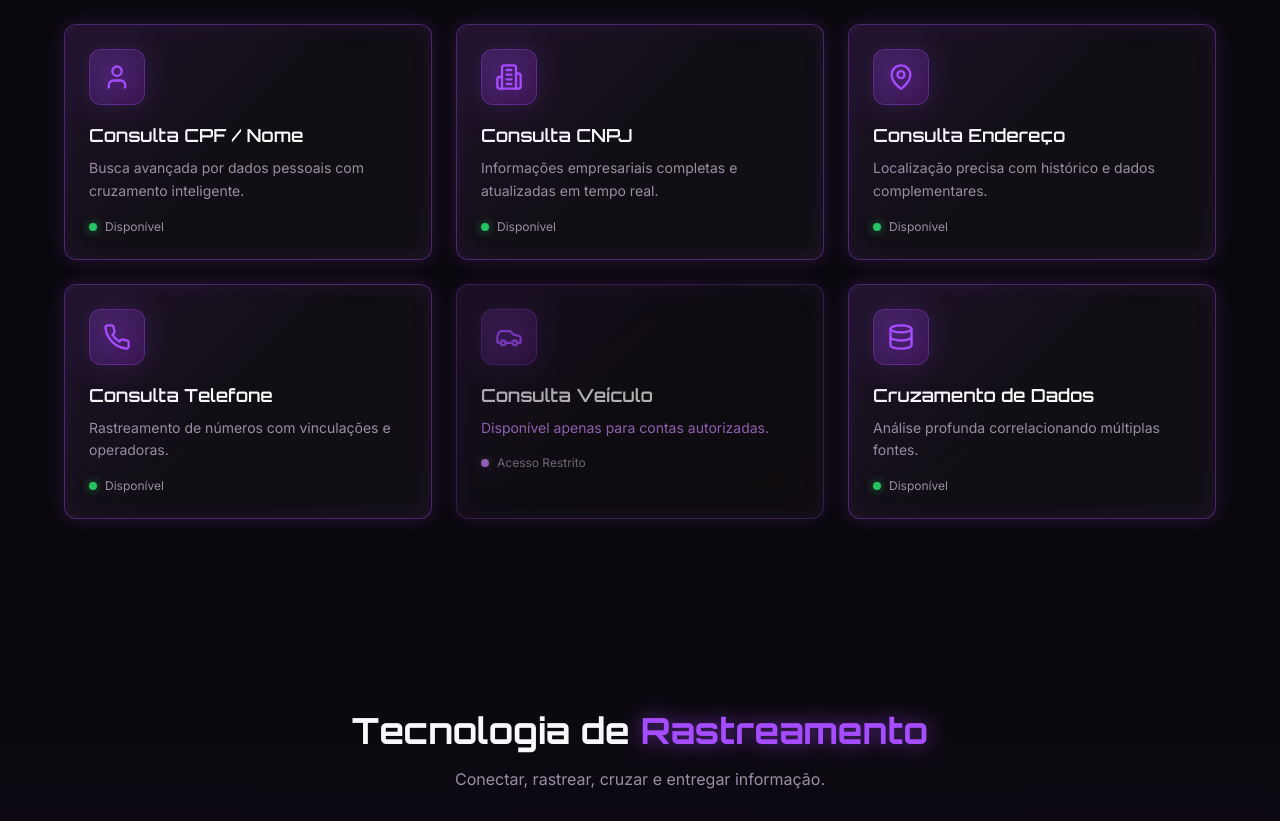
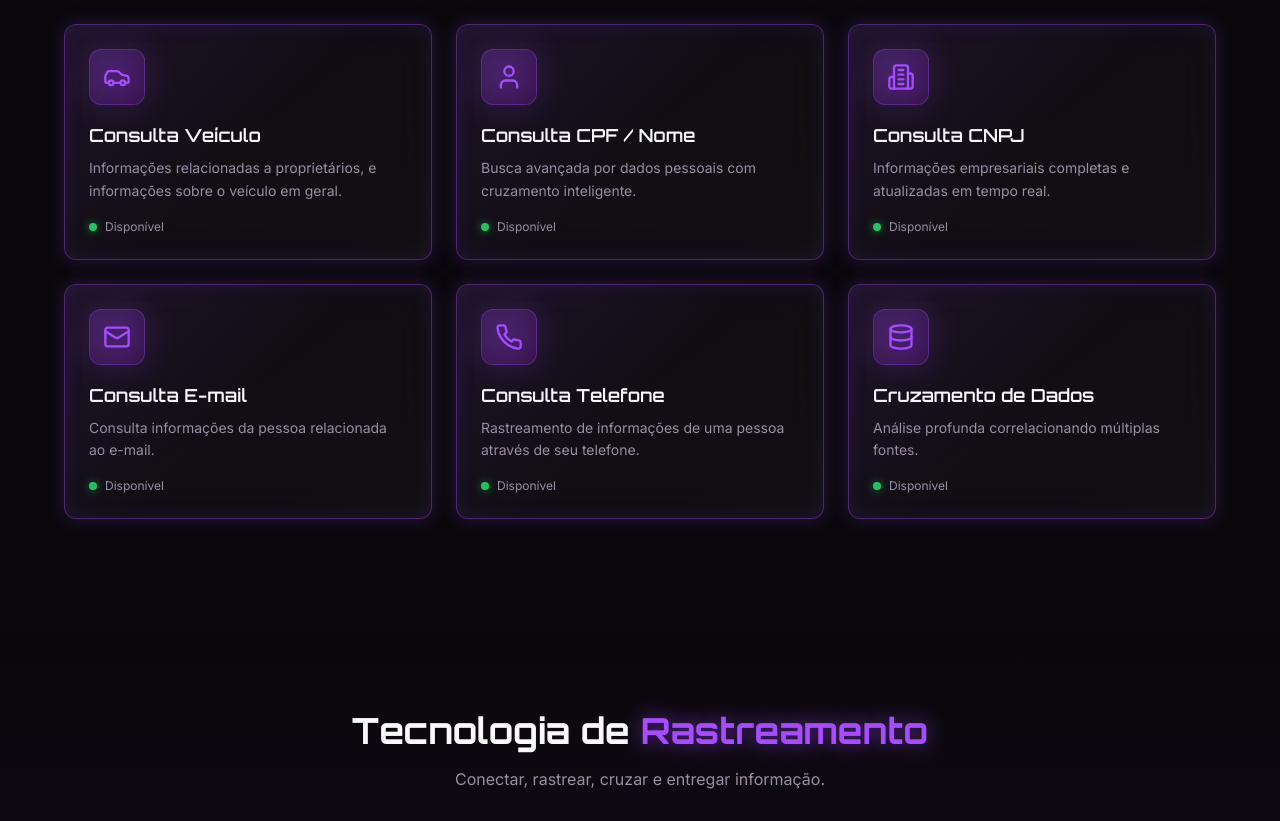
Before and after one commit to leviscd/4track-vision, a React (Vite) app: page / in a window 1280 px wide. Shown: the part 1040-1861 px from the top of the page. Built offline with nearby package versions, Linux system fonts and the light colour scheme; the HTML template or start-up script is replaced by a standard one.

Commit message:
Replace MapPin with Mail icon in consultation cards

```diff
--- a/src/components/ConsultationCards.tsx
+++ b/src/components/ConsultationCards.tsx
@@ -1,6 +1,12 @@
-import { User, Building2, MapPin, Phone, Car, Database } from 'lucide-react';
+import { User, Building2, Mail, Phone, Car, Database } from 'lucide-react';
 
 const modules = [
+  {
+    icon: Car,
+    title: 'Consulta Veículo',
+    description: 'Informações relacionadas a proprietários, e informações sobre o veículo em geral.',
+    available: true,
+  },
   {
     icon: User,
     title: 'Consulta CPF / Nome',
@@ -14,22 +20,16 @@ const modules = [
     available: true,
   },
   {
-    icon: MapPin,
-    title: 'Consulta Endereço',
-    description: 'Localização precisa com histórico e dados complementares.',
+    icon: Mail,
+    title: 'Consulta E-mail',
+    description: 'Consulta informações da pessoa relacionada ao e-mail.',
     available: true,
   },
   {
     icon: Phone,
     title: 'Consulta Telefone',
-    description: 'Rastreamento de números com vinculações e operadoras.',
+    description: 'Rastreamento de informações de uma pessoa através de seu telefone.',
     available: true,
-  },
-  {
-    icon: Car,
-    title: 'Consulta Veículo',
-    description: 'Disponível apenas para contas autorizadas.',
-    available: false,
   },
   {
     icon: Database,
```
